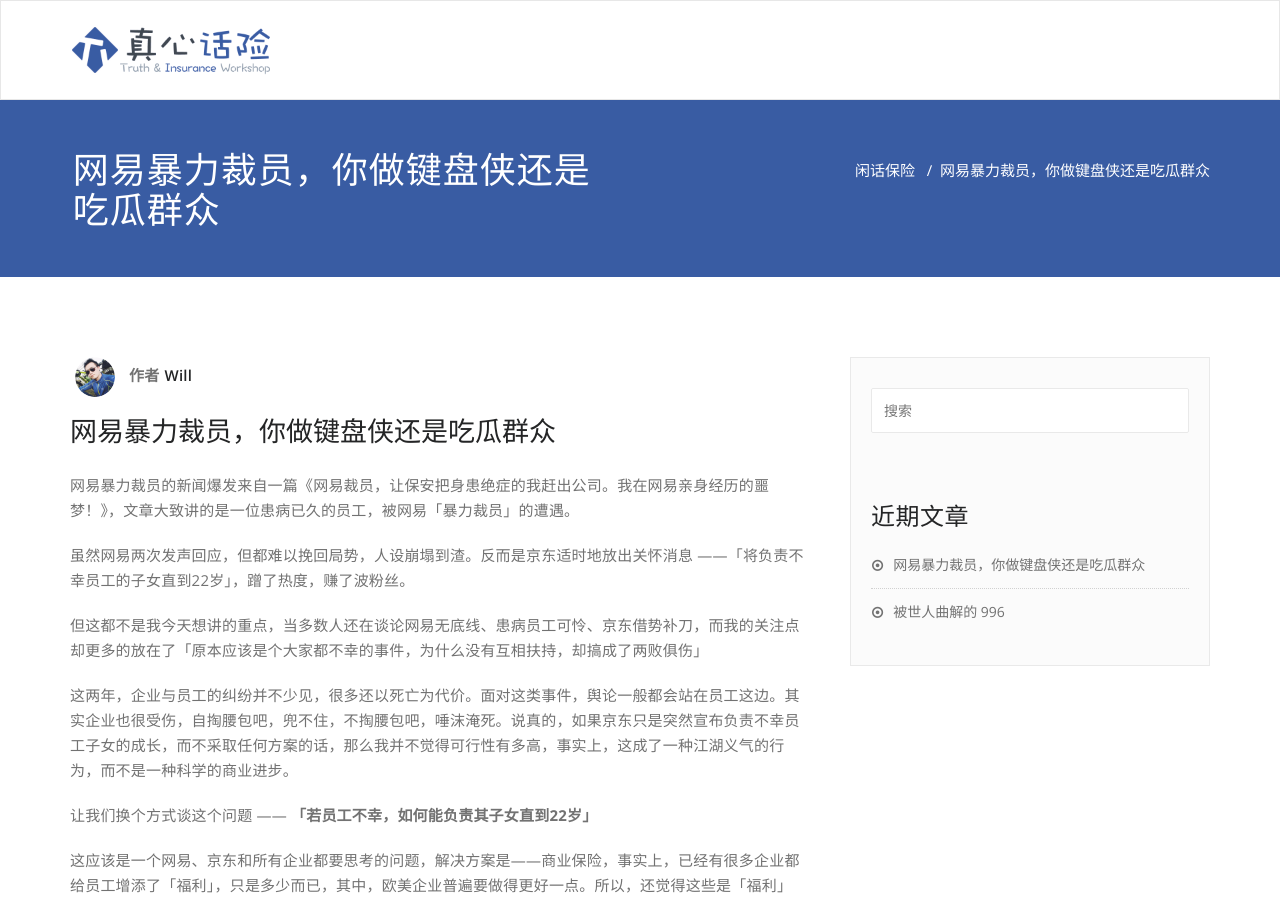
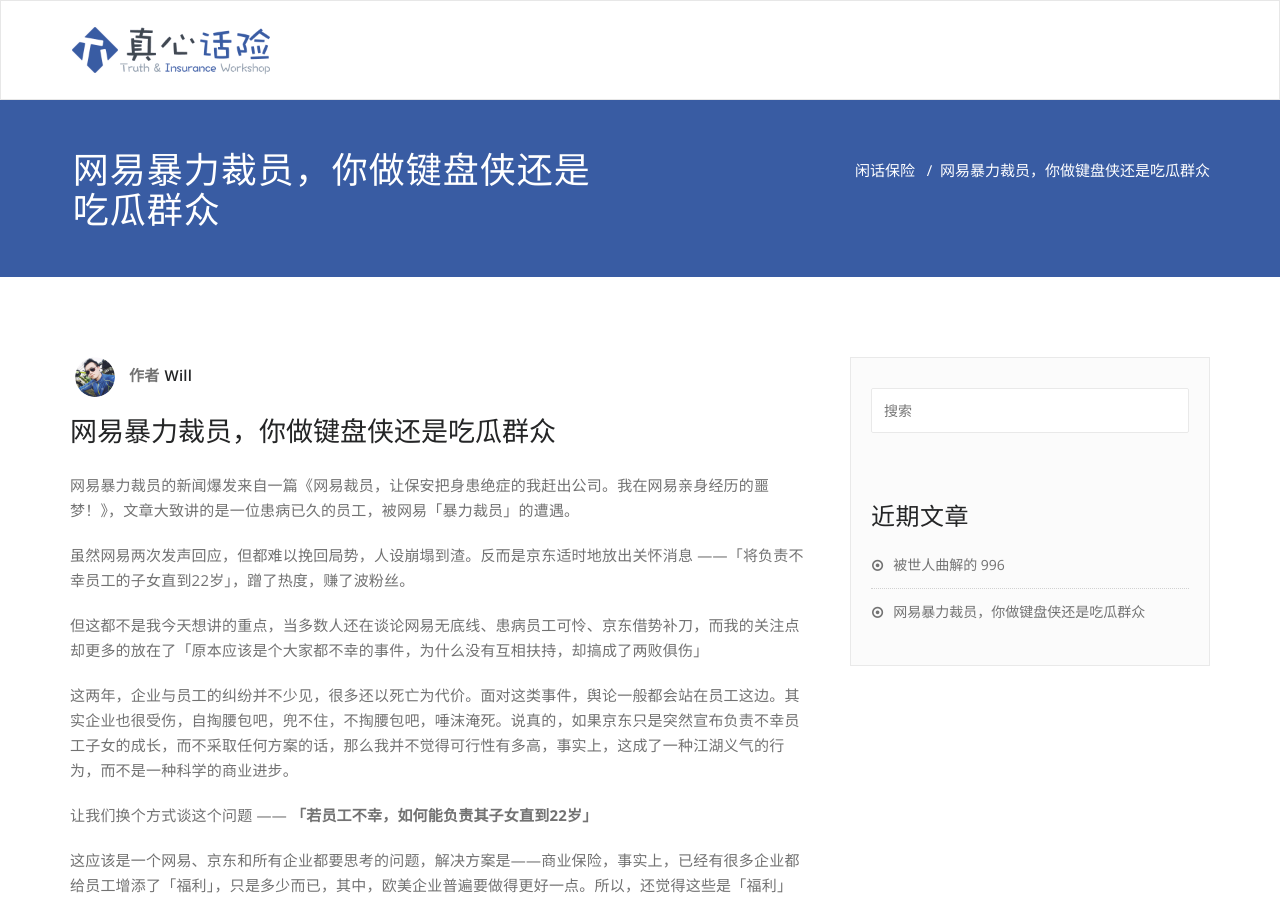
Before and after one commit to BowXeon/www.bowxeon.com, a Jekyll site: the page built from _posts/2019-11-26-01.md, in a window 1280 px wide and 900 px high. Built offline with Jekyll 4.4.1, drawn with Linux system fonts in a browser that asks for light colours; some web fonts are replaced.

Commit message:
debug for casecmp issue

```diff
--- a/_includes/sidebar.html
+++ b/_includes/sidebar.html
@@ -9,7 +9,7 @@
         <div class="sidebar-widget">
             <div class="sidebar-widget-title"><h3>近期文章</h3></div>
             <ul>
-                {% assign sort_posts = site.posts | sort_natural: 'date' | reverse %}
+                {% assign sort_posts = site.posts | sort_natural: 'date' %}
                 {% for post in sort_posts %}
                 <li>
                     <a href="{{ post.url }}">{{ post.title }}</a>
```
